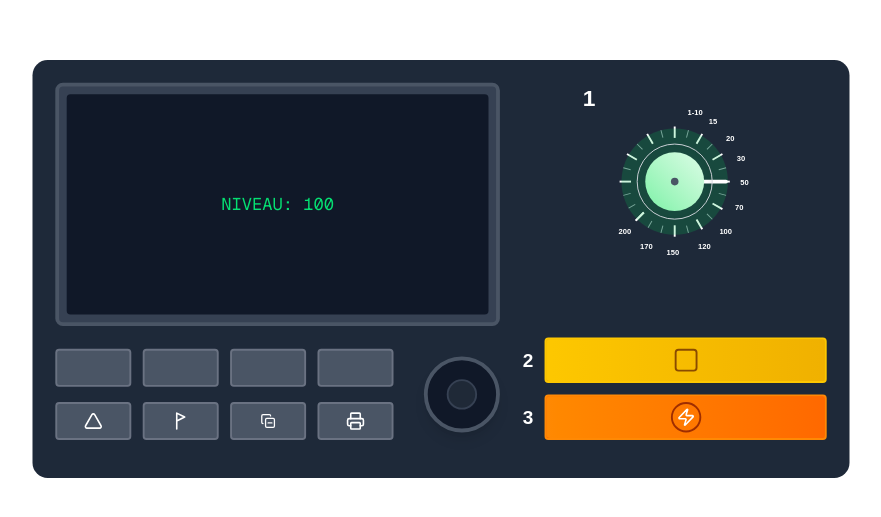
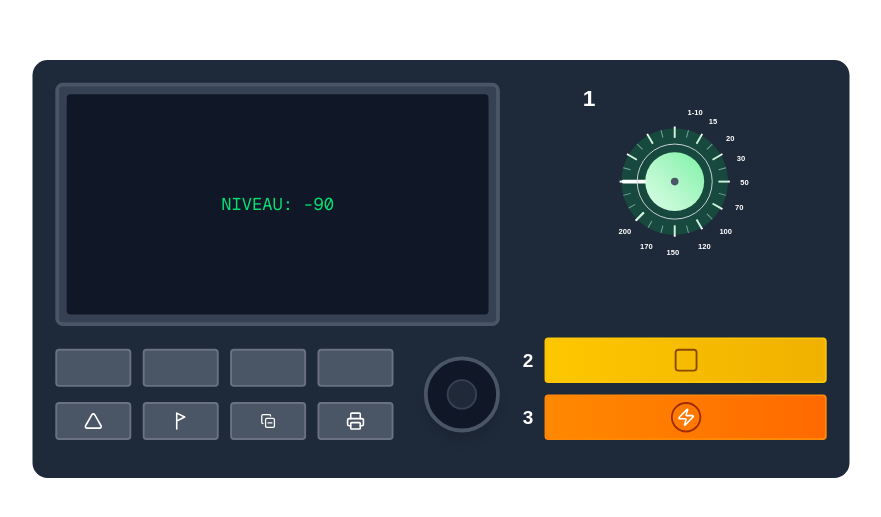
Before and after one commit to Samouz75/Defib_simulation, a Next.js app: page / in a window 1280 px wide. Shown: the part 131-648 px from the top of the page, without its empty margins (199-1080 px from the left). Built offline with nearby package versions, Linux system fonts and the light colour scheme.

Commit message:
coordinates principal button

```diff
--- a/src/app/page.tsx
+++ b/src/app/page.tsx
@@ -4,7 +4,7 @@ import React, { useState, useRef, useEffect } from 'react';
 import { FlagTriangleRight, Triangle, CopyMinus, Printer, Zap } from 'lucide-react';
 
 const defibinterface: React.FC = () => {
-  const [rotaryValue, setRotaryValue] = useState(100);
+  const [rotaryValue, setRotaryValue] = useState(-90);
   const [isDragging, setIsDragging] = useState(false);
   const [selectedChannel, setSelectedChannel] = useState(1);
   const [joystickPosition, setJoystickPosition] = useState<'center' | 'up' | 'down' | 'left' | 'right'>('center');
@@ -119,7 +119,7 @@ const defibinterface: React.FC = () => {
   }, [isJoystickDragging]);
 
   // Calcul rotation du bouton
-  const rotationAngle = (rotaryValue / 200) * 360 - 90;
+  const rotationAngle = rotaryValue
 
   // Calcul position du joystick
   const getJoystickOffset = () => {
```
